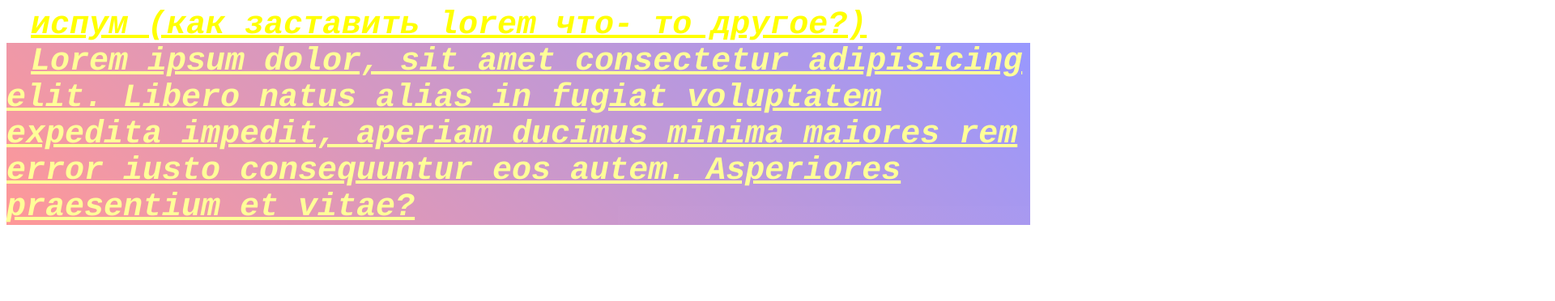
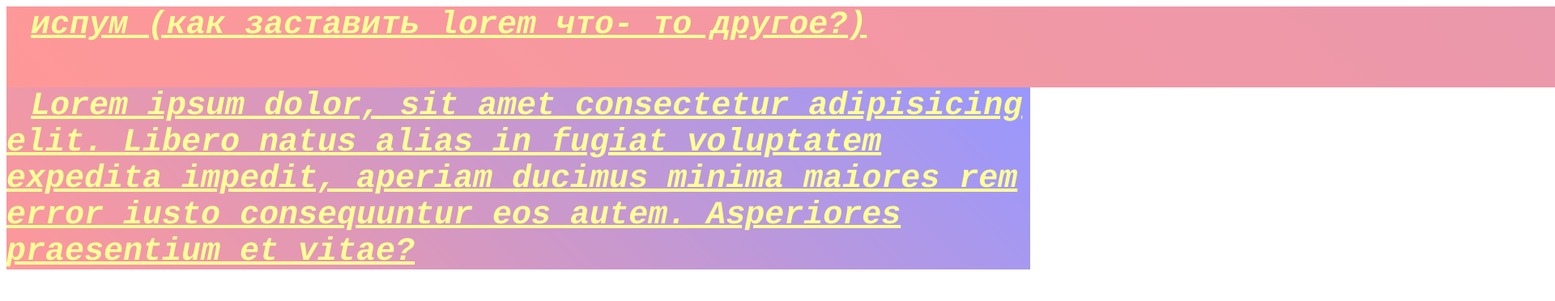
Before and after one commit to fedor2911/WorkHtml, a plain HTML site: page html_css_4/index_10.html in a window 1280 px wide. Shown: the top 372 px of the page at 81% size, 1920 px wide, since content can reach past the window. Drawn offline with Linux system fonts and the light colour scheme.

Commit message:
подгонка

```diff
--- a/html_css_4/index_10.html
+++ b/html_css_4/index_10.html
@@ -6,7 +6,7 @@
         <link rel="stylesheet" href="style_10.css">
     </head>
     <body>
-        <b> испум (как заставить lorem что- то другое?) </b>
+        <div id="dfd"> испум (как заставить lorem что- то другое?) </div>
         <div>
             <b>Lorem ipsum dolor, sit amet consectetur adipisicing elit.
             Libero natus alias in fugiat voluptatem expedita impedit,
--- a/html_css_4/style_10.css
+++ b/html_css_4/style_10.css
@@ -8,7 +8,13 @@ body {
     text-indent: 30px;
     text-decoration: underline;
 }
+#dfd {
+    background-color: rgb(0, 0, 0);
+    width: 10000px;
+    height: 100px;
 
+
+}
 
 div {
         background: linear-gradient(45deg, red, blue);
```
